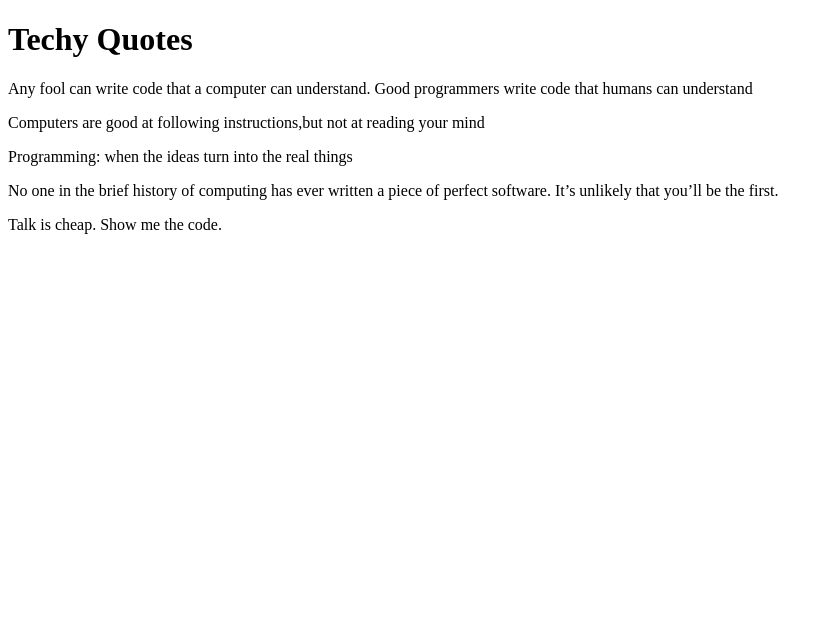
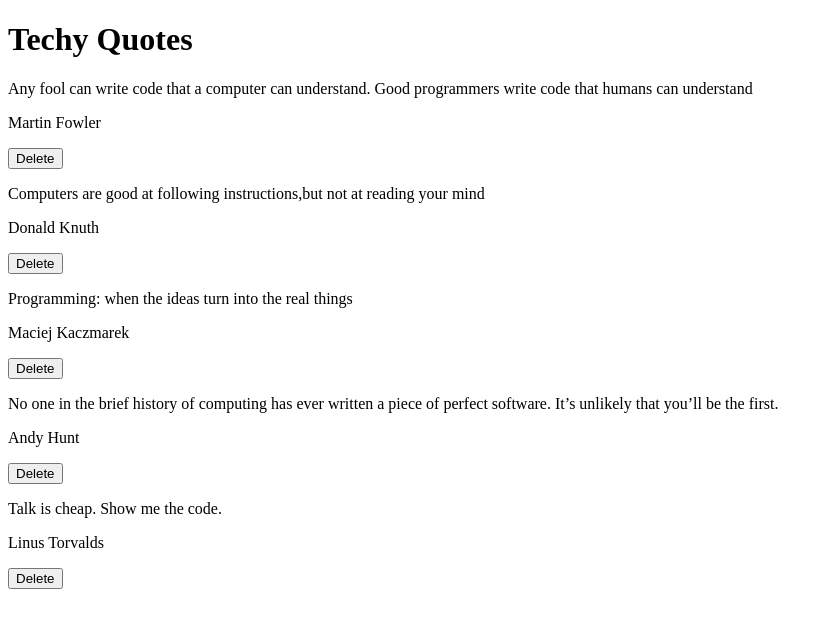
Before and after one commit to perpyotieno/Quotes, an Angular app: page / in a window 1280 px wide. Shown: the top 628 px of the page, without its empty margins (0-833 px from the left). Built offline with nearby package versions, Linux system fonts and the light colour scheme.

Commit message:
added a delete button and made it function. Add a form component

```diff
--- a/src/app/app.module.ts
+++ b/src/app/app.module.ts
@@ -3,11 +3,15 @@ import { NgModule } from '@angular/core';
 
 import { AppComponent } from './app.component';
 import { QuoteComponent } from './quote/quote.component';
+import { QuoteAuthorComponent } from './quote-author/quote-author.component';
+import { QuoteFormComponent } from './quote-form/quote-form.component';
 
 @NgModule({
   declarations: [
     AppComponent,
-    QuoteComponent
+    QuoteComponent,
+    QuoteAuthorComponent,
+    QuoteFormComponent
   ],
   imports: [
     BrowserModule
--- /dev/null
+++ b/src/app/quote-author/quote-author.component.html
@@ -0,0 +1,4 @@
+<p>
+  {{quote.quoteauthor}}
+</p>
+<button (click)="quoteComplete(true)">Delete</button>
--- /dev/null
+++ b/src/app/quote-author/quote-author.component.ts
@@ -0,0 +1,22 @@
+import { Component, OnInit, Input,Output,EventEmitter } from '@angular/core';
+import {Quote} from "src/app/quote"
+
+@Component({
+  selector: 'app-quote-author',
+  templateUrl: './quote-author.component.html',
+  styleUrls: ['./quote-author.component.css']
+})
+export class QuoteAuthorComponent implements OnInit {
+  @Input() quote:Quote;
+  @Output() isComplete= new  EventEmitter<boolean>();
+
+  quoteComplete(complete:boolean){
+    this.isComplete.emit(complete);
+  }
+
+  constructor() { }
+
+  ngOnInit() {
+  }
+
+}
--- /dev/null
+++ b/src/app/quote-form/quote-form.component.html
@@ -0,0 +1,3 @@
+<p>
+  quote-form works!
+</p>
--- /dev/null
+++ b/src/app/quote-form/quote-form.component.ts
@@ -0,0 +1,15 @@
+import { Component, OnInit } from '@angular/core';
+
+@Component({
+  selector: 'app-quote-form',
+  templateUrl: './quote-form.component.html',
+  styleUrls: ['./quote-form.component.css']
+})
+export class QuoteFormComponent implements OnInit {
+
+  constructor() { }
+
+  ngOnInit() {
+  }
+
+}
--- a/src/app/quote.ts
+++ b/src/app/quote.ts
@@ -1,3 +1,3 @@
 export class Quote {
-  constructor(public id:number, public theQuote:string){}
+  constructor(public id:number, public theQuote:string, public quoteauthor:string){}
 }
--- a/src/app/quote/quote.component.html
+++ b/src/app/quote/quote.component.html
@@ -1,3 +1,6 @@
 <h1>Techy Quotes</h1>
 
-<p *ngFor="let quote of quotes">{{quote.theQuote}}</p>
+<div *ngFor="let quote of quotes;let i = index">
+  <p>{{quote.theQuote}}</p>
+  <app-quote-author [quote]="quote" (isComplete)="completeQuote($event,i)"></app-quote-author>
+</div>
--- a/src/app/quote/quote.component.ts
+++ b/src/app/quote/quote.component.ts
@@ -8,12 +8,21 @@ import {Quote} from "../quote"
 })
 export class QuoteComponent implements OnInit {
   quotes = [
-    new Quote(1,"Any fool can write code that a computer can understand. Good programmers write code that humans can understand"),
-    new Quote(2,"Computers are good at following instructions,but not at reading your mind"),
-    new Quote(3,"Programming: when the ideas turn into the real things"),
-    new Quote(4,"No one in the brief history of computing has ever written a piece of perfect software. It’s unlikely that you’ll be the first. "),
-    new Quote(5,"Talk is cheap. Show me the code."),
+    new Quote(1,"Any fool can write code that a computer can understand. Good programmers write code that humans can understand","Martin Fowler"),
+    new Quote(2,"Computers are good at following instructions,but not at reading your mind", "Donald Knuth"),
+    new Quote(3,"Programming: when the ideas turn into the real things", "Maciej Kaczmarek"),
+    new Quote(4,"No one in the brief history of computing has ever written a piece of perfect software. It’s unlikely that you’ll be the first. ", "Andy Hunt"),
+    new Quote(5,"Talk is cheap. Show me the code.", "Linus Torvalds"),
   ]
+
+  completeQuote(isComplete,index){
+    if(isComplete){
+      let toDelete=confirm(`Are you sure you want to delete this techy quote by ${this.quotes[index].quoteauthor}?`)
+      if(toDelete){
+      this.quotes.splice(index,1)
+      }
+    }
+  }
 
   constructor() { }
 
```
Also changed, not shown: src/app/quote-author/quote-author.component.css (added), src/app/quote-form/quote-form.component.css (added), 2 other files (tests, documents, lock files or other folders).
